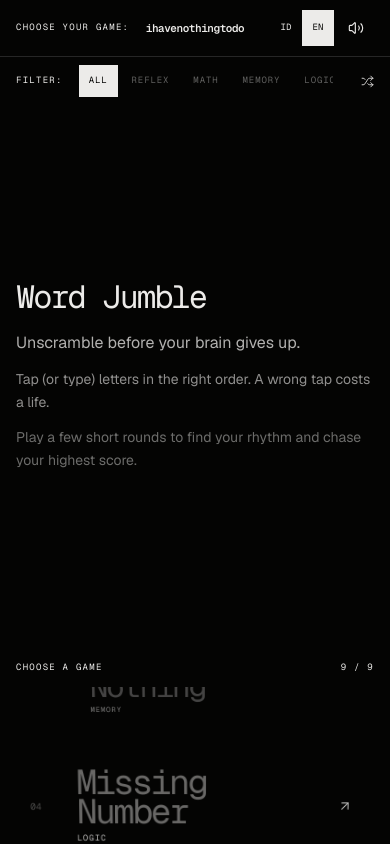
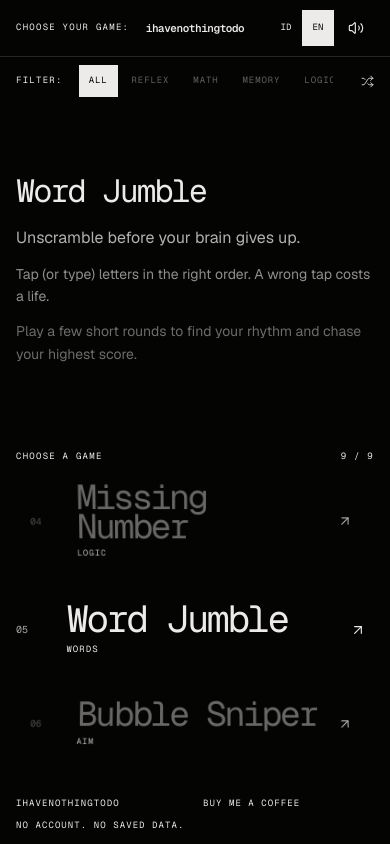
Before and after one commit to rendiero25/IhavenothingtodoGames, a React (Vite) app: page / in a window 390 px wide. Shown: the top 844 px of the page. Built offline with nearby package versions, Linux system fonts and the light colour scheme; a web font is replaced by a local one.

Commit message:
fix: fit home layout to viewport height

```diff
--- a/src/components/Header.tsx
+++ b/src/components/Header.tsx
@@ -9,7 +9,7 @@ export function Header({ wide = false }: { wide?: boolean }) {
   const [muted, setMuted] = useState(sfx.muted);
 
   return (
-    <header className="sticky top-0 z-30 border-b border-ink/15 bg-paper">
+    <header className="sticky top-0 z-30 shrink-0 border-b border-ink/15 bg-paper">
       <div className={`mx-auto grid min-h-14 w-full grid-cols-[1fr_auto_1fr] items-center gap-4 px-4 sm:px-6 ${wide ? 'max-w-[1800px] lg:px-8' : 'max-w-5xl'}`}>
         <span className="font-mono text-[9px] uppercase tracking-[0.14em] text-ink sm:text-[10px]">
           {wide ? (locale === 'id' ? 'Pilih game:' : 'Choose your game:') : 'ihavenothingtodo'}
--- a/src/pages/Home.tsx
+++ b/src/pages/Home.tsx
@@ -29,7 +29,7 @@ function PreviewPanel({
       initial={reduceMotion ? false : { opacity: 0 }}
       animate={{ opacity: 1 }}
       transition={{ duration: 0.18, ease: [0.22, 1, 0.36, 1] }}
-      className="flex h-full min-h-[30rem] flex-col"
+      className="flex h-full min-h-0 flex-col"
     >
       <div className="flex flex-1 flex-col items-center justify-center py-12 lg:py-16">
         <div className="w-full max-w-[38rem] text-left">
@@ -105,10 +105,10 @@ export default function Home() {
   };
 
   return (
-    <div className="min-h-dvh bg-paper text-ink">
+    <div className="flex h-dvh flex-col overflow-hidden bg-paper text-ink">
       <Header wide />
 
-      <main className="mx-auto max-w-[1800px] px-4 sm:px-6 lg:px-8">
+      <main className="mx-auto flex min-h-0 w-full max-w-[1800px] flex-1 flex-col overflow-y-auto px-4 sm:px-6 lg:overflow-hidden lg:px-8">
         <section className="flex min-h-12 items-center justify-between gap-4 py-2" aria-label={locale === 'id' ? 'Filter kategori' : 'Category filters'}>
           <span className="shrink-0 font-mono text-[9px] uppercase tracking-[0.14em] text-ink">
             {locale === 'id' ? 'Filter:' : 'Filter:'}
@@ -146,8 +146,8 @@ export default function Home() {
           </button>
         </section>
 
-        <section className="grid lg:grid-cols-[minmax(0,1.22fr)_minmax(23rem,0.78fr)]">
-          <div className="wheel-viewport order-2 min-w-0 max-h-[58dvh] lg:order-1 lg:h-[calc(100dvh-7.25rem)] lg:max-h-none">
+        <section className="grid min-h-0 flex-1 lg:grid-cols-[minmax(0,1.22fr)_minmax(23rem,0.78fr)]">
+          <div className="wheel-viewport order-2 min-w-0 max-h-[58dvh] lg:order-1 lg:h-full lg:max-h-none">
             <div className="flex items-center justify-between py-3 font-mono text-[9px] uppercase tracking-[0.14em] text-ink">
               <span>{locale === 'id' ? 'Pilih game' : 'Choose a game'}</span>
               <span>{filteredGames.length} / {GAMES.length}</span>
@@ -167,7 +167,7 @@ export default function Home() {
             </nav>
           </div>
 
-          <aside className="order-1 min-h-[34rem] py-6 lg:order-2 lg:min-h-0 lg:py-8 lg:pl-8" aria-live="polite">
+          <aside className="order-1 min-h-0 py-6 lg:order-2 lg:min-h-0 lg:py-8 lg:pl-8" aria-live="polite">
             <PreviewPanel
               game={previewGame}
               reduceMotion={reduceMotion}
@@ -175,7 +175,9 @@ export default function Home() {
           </aside>
         </section>
 
-        <footer className="grid min-h-12 grid-cols-2 items-center gap-x-4 gap-y-2 py-3 font-mono text-[9px] uppercase tracking-[0.12em] text-ink-soft sm:grid-cols-[1fr_auto_1fr] sm:py-0">
+      </main>
+
+      <footer className="mx-auto grid min-h-12 w-full max-w-[1800px] shrink-0 grid-cols-2 items-center gap-x-4 gap-y-2 px-4 py-3 font-mono text-[9px] uppercase tracking-[0.12em] text-ink sm:grid-cols-[1fr_auto_1fr] sm:px-6 sm:py-0 lg:px-8">
         <span>ihavenothingtodo</span>
         <a
           href="https://ko-fi.com/rendiero"
@@ -187,7 +189,6 @@ export default function Home() {
         </a>
         <span className="col-span-2 sm:col-span-1 sm:justify-self-end">{t('home.footer')}</span>
       </footer>
-      </main>
 
       {openGame && <GameModal meta={openGame} onClose={() => setOpenGame(null)} />}
     </div>
```
Lines whose indentation alone changed are shown as unchanged.
